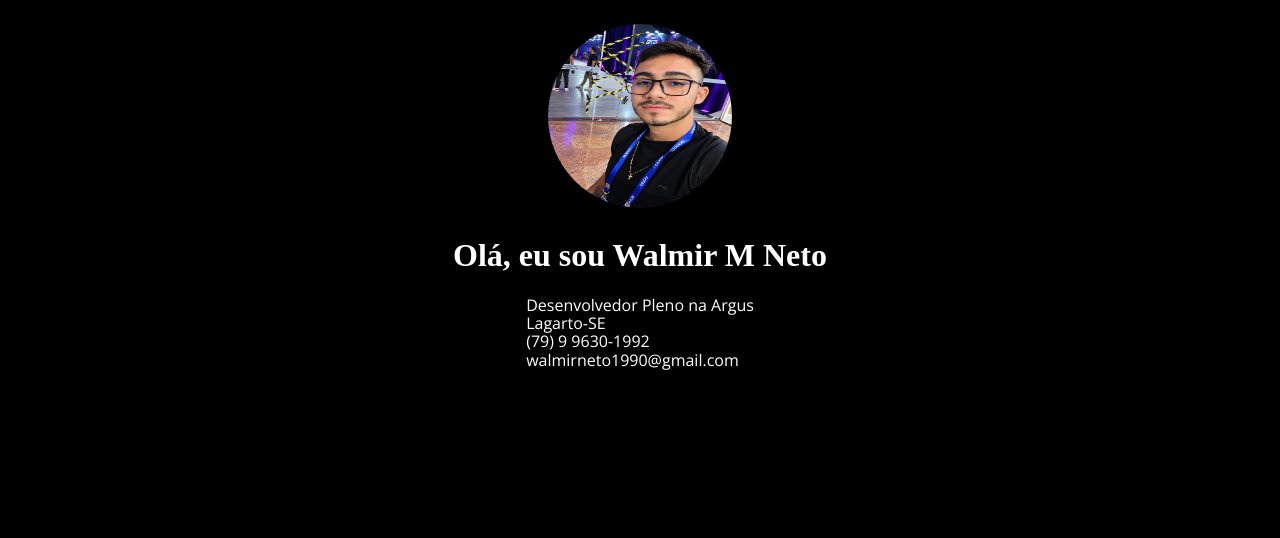
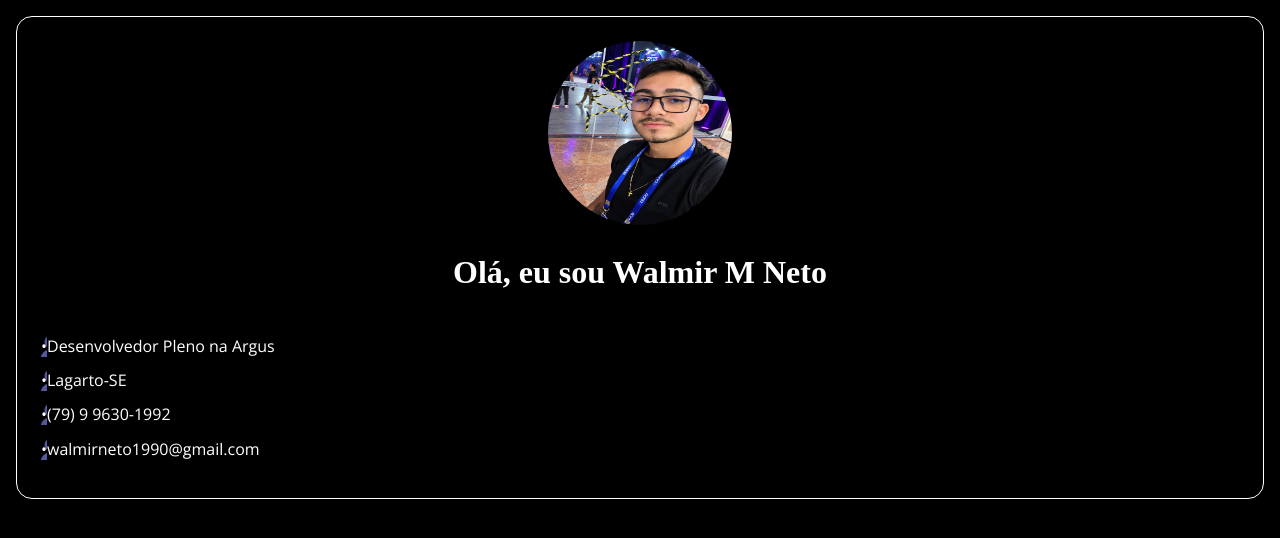
Before and after one commit to Walmir11/JavaScript, a plain HTML site: page portifolio/index.html in a window 1280 px wide. Drawn offline with nearby package versions, Linux system fonts and the light colour scheme; a web font is replaced by a local one.

Commit message:
feat: add header information section and contact icons

```diff
--- a/portifolio/assets/css/global.css
+++ b/portifolio/assets/css/global.css
@@ -12,6 +12,9 @@
 
 .main {
     padding: 1rem;
+    margin: 1rem;
+    border: 1px solid #ffffff;
+    border-radius: 1rem;
 }
 
 body {
--- a/portifolio/assets/css/header.css
+++ b/portifolio/assets/css/header.css
@@ -17,3 +17,23 @@
     font-family: 'Neue Machina';
     text-align: center;
 }
+
+.information {
+    width: 100%;
+    display: flex;
+    flex-direction: column;
+    align-items: flex-start;
+    margin-top: 1rem;
+    margin-bottom: 1rem;
+}
+
+.information p {
+    margin: 0.5rem;
+}
+
+.information p::before {
+    content: "•";
+    width: 24px;
+    height: 24px;
+    background-image: url('/portifolio/assets/img/icons/job.svg');
+}
```
Also changed, not shown: portifolio/assets/img/icons/job.svg (added), portifolio/assets/img/icons/location.svg (added), portifolio/assets/img/icons/mail.svg (added), portifolio/assets/img/icons/phone.svg (added).
